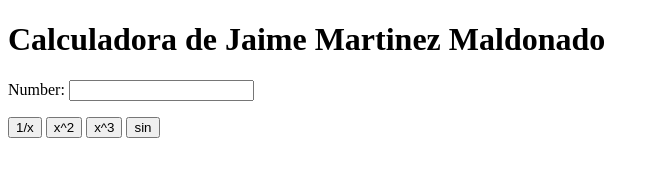
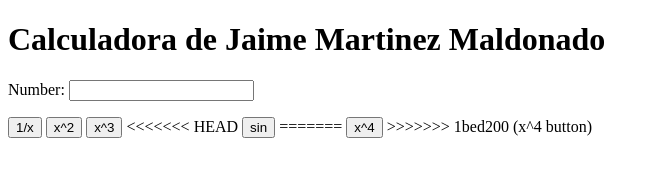
Before and after one commit to JaimeMartinezMaldonado/my_calculator_2, a plain HTML site: page index.html in a window 1280 px wide. Shown: the whole page, without its empty margins (0-659 px from the left). Drawn offline with Linux system fonts and the light colour scheme.

Commit message:
x^4 button

```diff
--- a/index.html
+++ b/index.html
@@ -12,13 +12,18 @@
 			<button onclick="inverse()"> 1/x </button>
 			<button onclick="square()"> x^2 </button>
 			<button onclick="cube()"> x^3 </button>
+<<<<<<< HEAD
 			<button onclick="sine()"> sin </button>
+=======
+			<button onclick="power_4()"> x^4</button>
+>>>>>>> 1bed200 (x^4 button)
 		</p>
 		<script type="text/javascript">
 			function cube() {
 				var num = document.getElementById("n1");
 				num.value = Math.pow(num.value, 3);
 			}
+<<<<<<< HEAD
 			function square() {
 				var num = document.getElementById("n1");
 				num.value = Math.pow(num.value, 2);
@@ -26,6 +31,11 @@
 			function inverse() {
 				var num = document.getElementById("n1");
 				num.value = 1/num.value;
+=======
+			function power_4() {
+				var num = document.getElementById("n1");
+				num.value = Math.pow(num.value, 4);
+>>>>>>> 1bed200 (x^4 button)
 			}
 		</script>
 	</body>
```
